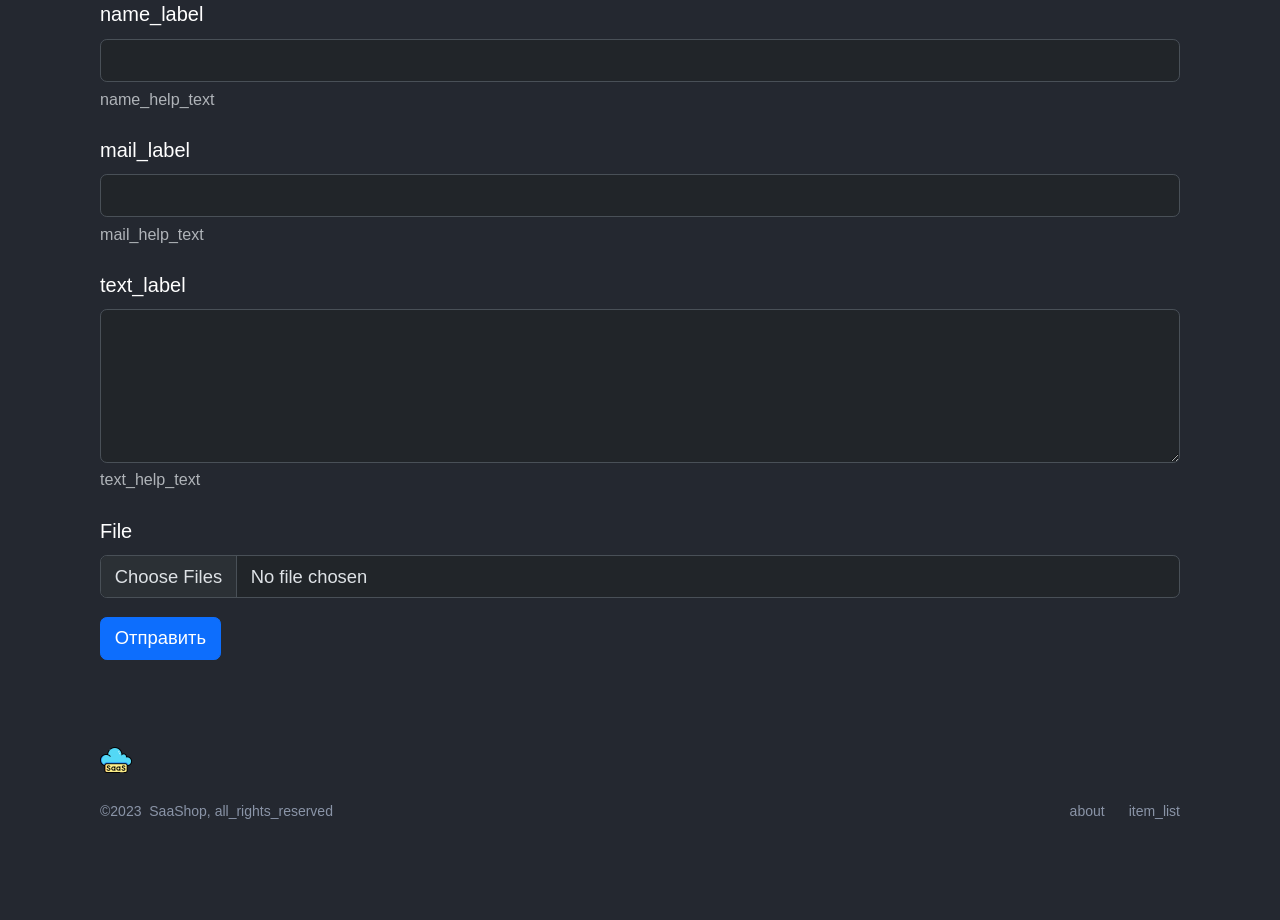
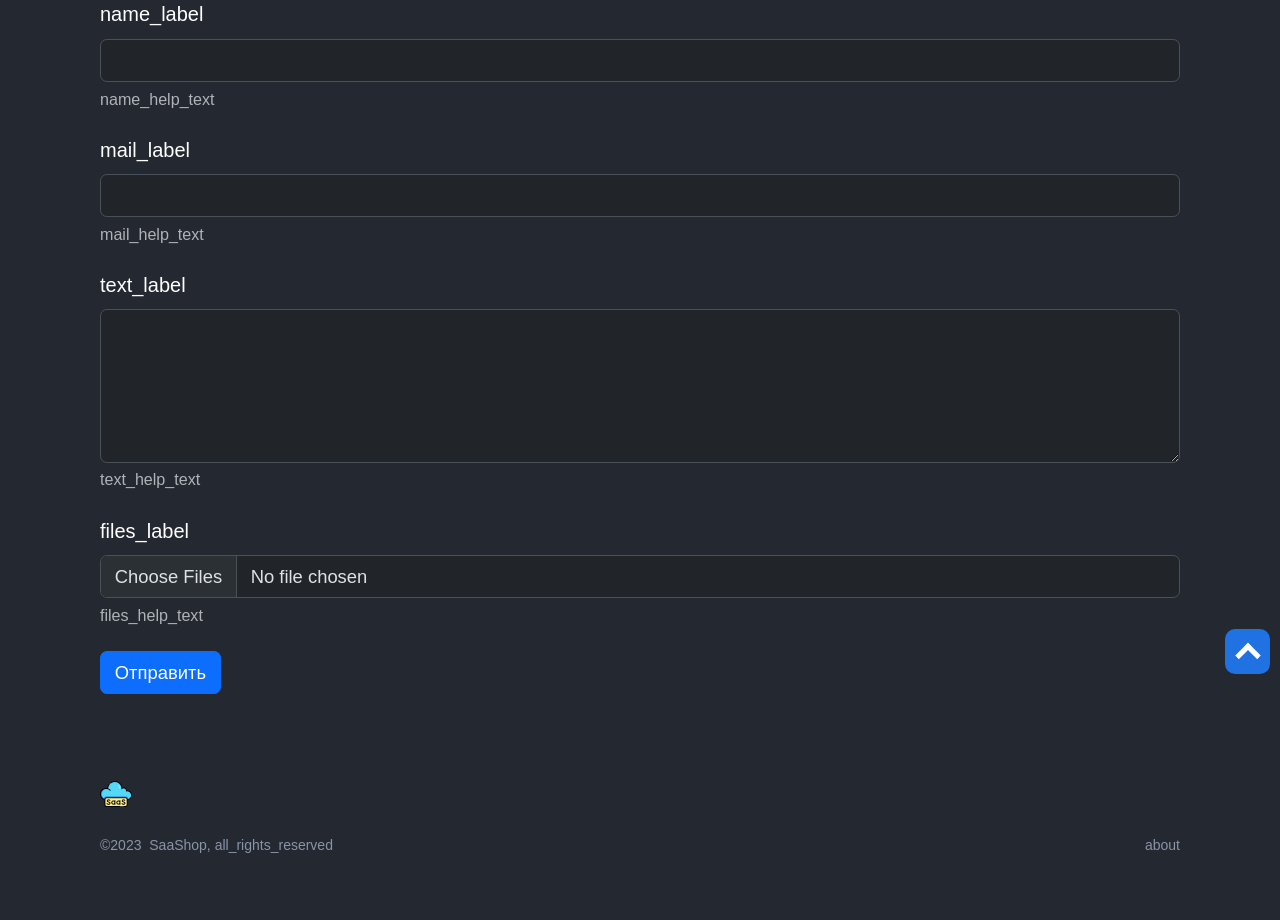
Before and after one commit to devitq/SaaShop, a Django app: page /feedback/ in a window 1280 px wide. Shown: the part 186-1106 px from the top of the page. Before the commit the page ends 1005 px from the top, so only its background shows below. Run offline with Django 4.2, Linux system fonts and the light colour scheme; some libraries are stand-ins or nearby versions; some web fonts are replaced.

Commit message:
Added scroller, some translations and small improvements

```diff
--- a/lyceum/feedback/forms.py
+++ b/lyceum/feedback/forms.py
@@ -23,7 +23,11 @@
 
 
 class FilesForm(forms.ModelForm):
-    file = MultipleFileField(required=False)
+    file = MultipleFileField(
+        label=_("files_label"),
+        help_text=_("files_help_text"),
+        required=False,
+    )
 
     def __init__(self, *args, **kwargs):
         super(FilesForm, self).__init__(*args, **kwargs)
--- a/lyceum/static_dev/css/custom.css
+++ b/lyceum/static_dev/css/custom.css
@@ -2,6 +2,7 @@
     min-height: 100vh;
     display: flex;
     flex-direction: column;
+    margin-bottom: 0;
 }
 
 footer {
@@ -61,3 +62,34 @@
     width: 250px;
     z-index: 99999999999999;
 }
+
+.top {
+    --offset: 50px;
+    position: fixed;
+    bottom: -60px; /* Initially, hide the element off-screen */
+    margin-right: 10px;
+    place-self: end;
+    width: 45px;
+    aspect-ratio: 1;
+    background: #2071e2;
+    border-radius: 10px;
+    transition: bottom 0.3s ease;
+}
+
+.top.active {
+    bottom: 20px;
+}
+
+.top:before {
+    content: "";
+    position: absolute;
+    inset: 30%;
+    transform: translateY(20%) rotate(-45deg);
+    border-top: 5px solid #fff;
+    border-right: 5px solid #fff;
+}
+
+html,
+body {
+    scroll-behavior: smooth;
+}
--- /dev/null
+++ b/lyceum/static_dev/js/scrollToTop.js
@@ -0,0 +1,13 @@
+document.addEventListener('DOMContentLoaded', function() {
+    window.onscroll = function() {
+        var scrollHeight = window.innerHeight;
+        var topElement = document.getElementById('ScrollToTop');
+        var yOffset = window.pageYOffset;
+
+        if (yOffset > scrollHeight) {
+            topElement.classList.add('active');
+        } else {
+            topElement.classList.remove('active');
+        }
+    };
+});
--- a/lyceum/templates/base.html
+++ b/lyceum/templates/base.html
@@ -19,6 +19,7 @@
     <link rel="stylesheet" href="{% static 'fontawesome/css/fontawesome.min.css' %}">
     <link rel="stylesheet" href="{% static 'fontawesome/css/solid.min.css' %}">
     <script src="{% static 'js/toast.js' %}"></script>
+    <script src="{% static 'js/scrollToTop.js' %}"></script>
     <title>SaaShop</title>
 </head>
 <body class="is-boxed has-animations">
@@ -28,5 +29,6 @@
     </main>
     {% include "includes/footer.html" %}
     <script src="{% static 'js/bootstrap.bundle.min.js' %}"></script>
+    <a href="#" class="top" id="ScrollToTop"></a>
 </body>
 </html>
--- a/lyceum/templates/homepage/main.html
+++ b/lyceum/templates/homepage/main.html
@@ -9,7 +9,7 @@
             <div class="site-header-inner">
                 <div class="brand header-brand">
                     <h1 class="m-0">
-                        <a href="#">
+                        <a href="{% url 'homepage:homepage' %}">
                             <img class="header-logo-image" width="32px" height="32px" src="{% static 'img/saas.png' %}" alt="Logo">
                         </a>
                     </h1>
--- a/lyceum/templates/includes/footer.html
+++ b/lyceum/templates/includes/footer.html
@@ -11,9 +11,6 @@
             <ul class="footer-links list-reset">
                 <li>
                     <a href="{% url 'about:about' %}">{% translate "about" %}</a>
-                </li>
-                <li>
-                    <a href="{% url 'catalog:item_list' %}">{% translate "item_list" %}</a>
                 </li>
             </ul>
             <ul class="footer-social-links list-reset">
```
Also changed, not shown: lyceum/locale/en/LC_MESSAGES/django.po, lyceum/locale/ru/LC_MESSAGES/django.po.
